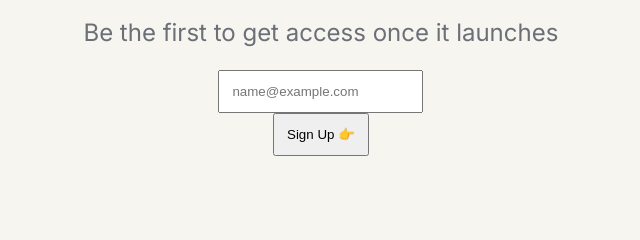
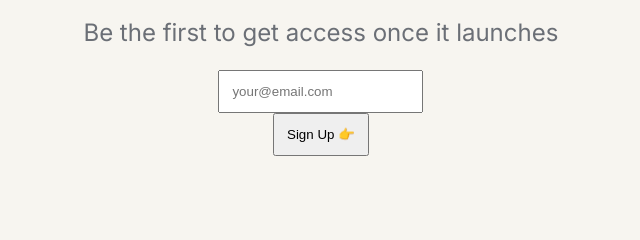
Before and after one commit to sobreathe/sobreathe, a Gatsby site: page / in a window 1280 px wide. Shown: the part 383-623 px from the top of the page, 146-786 px from the left. Built offline with nearby package versions, Linux system fonts and the light colour scheme; Gatsby itself is replaced by a stand-in of ours.

Commit message:
Change hero form placeholder text

```diff
--- a/src/components/forms/hero-newsletter-form.js
+++ b/src/components/forms/hero-newsletter-form.js
@@ -9,7 +9,7 @@ const HeroNewsletterForm = () => {
         <div className='mc_signup'>
             <form action="https://sobreathe.us9.list-manage.com/subscribe/post?u=540965aba074785cbfc65894d&amp;id=710f879dd6&amp;f_id=002407e1f0" method="post" id="mc-embedded-subscribe-form" name="mc-embedded-subscribe-form" class="validate" target="_blank" novalidate>
                 <div className={mcEmbedSignupScroll}>
-                    <input className={formEmail} type="email" defaultValue="" name="EMAIL" placeholder="name@example.com" required />
+                    <input className={formEmail} type="email" defaultValue="" name="EMAIL" placeholder="your@email.com" required />
                     <div style={{position: 'absolute', left: '-5000px'}} aria-hidden="true"><input type="text" name="b_540965aba074785cbfc65894d_710f879dd6" tabindex="-1" value="" /></div>
                     <div className={buttonContainer}><input class={formSubmitButton} type="submit" value="Sign Up 👉" name="subscribe" /></div>
                     </div>
```
